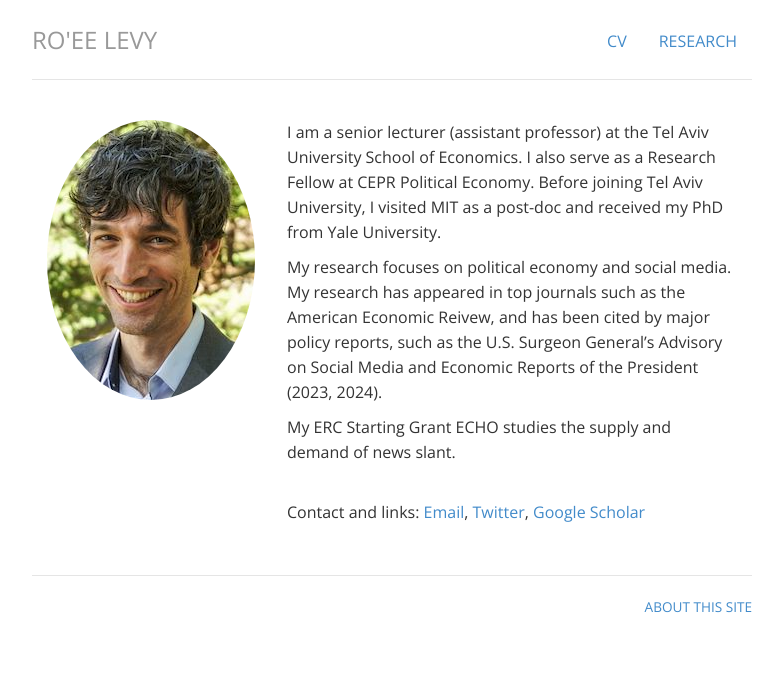
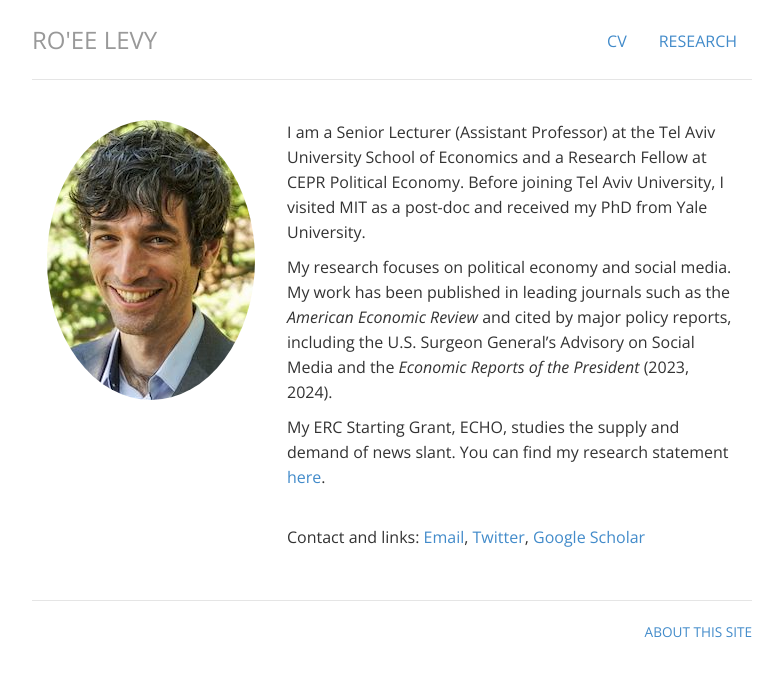
Before and after one commit to levyroee/levyroee.github.io, a Jekyll site: the page built from index.html, in a window 1280 px wide. Shown: the top 677 px of the page, without its empty margins (248-1031 px from the left). Built offline with Jekyll 4.4.1, drawn with Linux system fonts in a browser that asks for light colours.

Commit message:
cleaned up website Nov 2025

```diff
--- a/index.html
+++ b/index.html
@@ -10,11 +10,11 @@ title: Ro'ee Levy
 	</div>
 	<div itemscope itemtype="http://data-vocabulary.org/Person" class="col-sm-8">
 
-    <p> I am a senior lecturer (assistant professor) at the Tel Aviv University School of Economics. I also serve as a Research Fellow at CEPR Political Economy. Before joining Tel Aviv University, I visited MIT as a post-doc and received my PhD from Yale University. </p>
+    <p> I am a Senior Lecturer (Assistant Professor) at the Tel Aviv University School of Economics and a Research Fellow at CEPR Political Economy. Before joining Tel Aviv University, I visited MIT as a post-doc and received my PhD from Yale University. </p>
 
-    <p>  My research focuses on political economy and social media. My research has appeared in top journals such as the American Economic Reivew, and has been cited by major policy reports, such as  the U.S. Surgeon General’s Advisory on Social Media and Economic Reports of the President (2023, 2024).</p>
+    <p>  My research focuses on political economy and social media. My work has been published in leading journals such as the <i>American Economic Review</i> and cited by major policy reports, including the U.S. Surgeon General’s Advisory on Social Media and the <i>Economic Reports of the President</i> (2023, 2024).</p>
 
-	<p>  My ERC Starting Grant ECHO studies the supply and demand of news slant.
+	<p>  My ERC Starting Grant, ECHO, studies the supply and demand of news slant. You can find my research statement <a href="cv/2025-11_Levy_-_Research_statement.pdf"> here</a>.
 	<br>
 
 	<br>
```
Also changed, not shown: collections/_publications/2023_econsocialmedia.md (+2 -0 lines), collections/_publications/2025_ads_exp.md (added, +13 -0 lines), collections/_working-papers/2022_populism.md (+1 -1 lines), collections/_working-papers/2025_ads_exp.md (deleted, +0 -10 lines), collections/_working-papers/2025_newsavoidance.md (added, +11 -0 lines), collections/_zin-progress/2022_envsalience.md (+2 -2 lines), collections/_zin-progress/2025_kilns.md (added, +11 -0 lines), collections/_zin-progress/2025_newsavoidance.md (deleted, +0 -11 lines), 2 other files.
